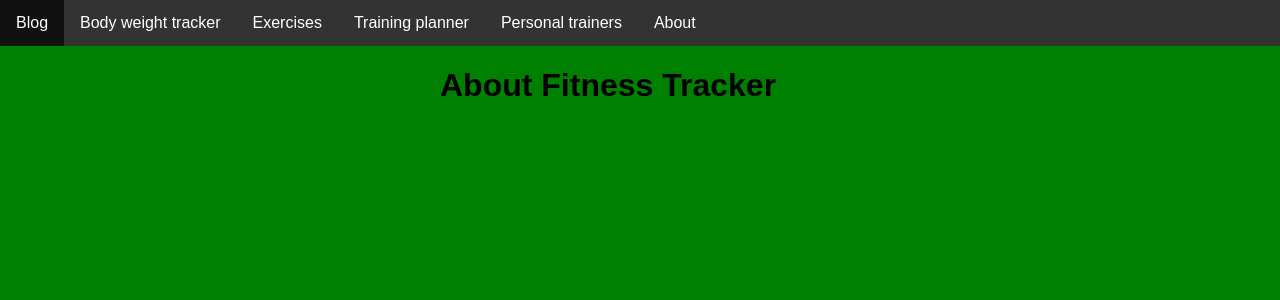
After one commit to piotr-GG/fitness_tracker, a Flask app: page /about/ in a window 1280 px wide. The commit adds this page. Shown: the top 300 px of the page. Run offline with Flask 3, Linux system fonts and the light colour scheme; parts of the project's set-up code (start-up, migrations or seed data) failed here and were passed over.

Commit message:
Added blueprints for Blog and About

```diff
--- a/ft_app/__init__.py
+++ b/ft_app/__init__.py
@@ -42,6 +42,11 @@ def create_app(test_config=None):
     from . import personal_trainers
     app.register_blueprint(personal_trainers.bp)
 
+    from . import blog
+    app.register_blueprint(blog.bp)
+
+    from . import about
+    app.register_blueprint(about.bp)
     return app
 
 
--- /dev/null
+++ b/ft_app/about.py
@@ -0,0 +1,9 @@
+from flask import Blueprint, render_template, request
+from ft_app.models.dbc.database import db_session
+
+bp = Blueprint("about", __name__, url_prefix="/about")
+
+
+@bp.route('/')
+def index():
+    return render_template("about/index.html")
--- /dev/null
+++ b/ft_app/templates/about/index.html
@@ -0,0 +1,11 @@
+{%extends 'base.html' %}
+
+{% block head %}
+<title>About</title>
+{% endblock %}
+
+{% block body %}
+<div class="content">
+    <h1>About Fitness Tracker</h1>
+</div>
+{% endblock %}
--- a/ft_app/templates/base.html
+++ b/ft_app/templates/base.html
@@ -9,10 +9,12 @@
 </head>
 <body>
 <ul class="navbar">
-    <li class="navbar"><a class="navbar" href="{{ url_for('bw_tracker.index') }} ">Body weight tracker</a></li>
+    <li class="navbar"><a class="navbar" href="{{ url_for('blog.index') }}">Blog</a></li>
+    <li class="navbar"><a class="navbar" href="{{ url_for('bw_tracker.index') }}">Body weight tracker</a></li>
     <li class="navbar"><a class="navbar" href="{{ url_for('exercises.index') }}">Exercises</a></li>
-    <li class="navbar"><a class="navbar" href="{{ url_for ('training_planner.index') }}">Training planner</a></li>
-    <li class="navbar"><a class="navbar" href="{{ url_for ('personal_trainers.index') }} ">Personal trainers</a></li>
+    <li class="navbar"><a class="navbar" href="{{ url_for('training_planner.index') }}">Training planner</a></li>
+    <li class="navbar"><a class="navbar" href="{{ url_for('personal_trainers.index') }} ">Personal trainers</a></li>
+    <li class="navbar"><a class="navbar" href="{{ url_for('about.index') }}">About</a></li>
 </ul>
     {%block body %}{% endblock %}
 </body>
```
Also changed, not shown: ft_app/blog.py (added, +9 -0 lines), ft_app/templates/blog/index.html (added, +11 -0 lines), ft_app/templates/index.html (+6 -4 lines).
